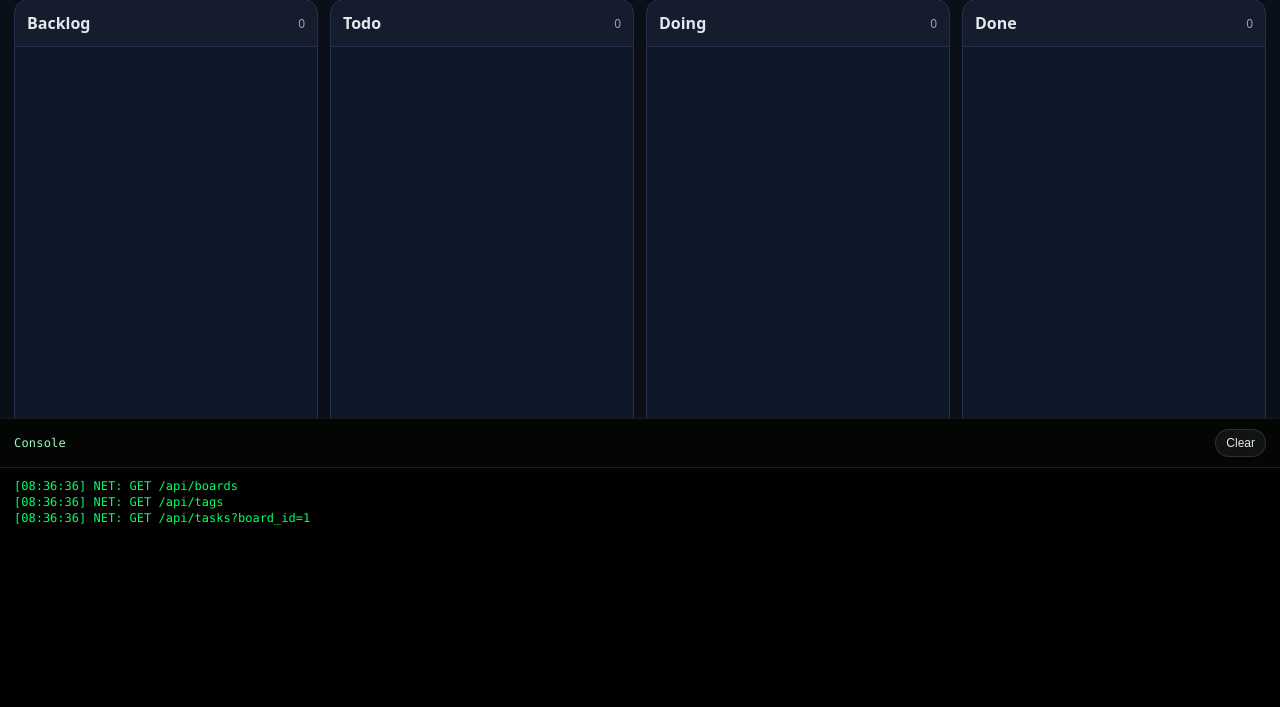
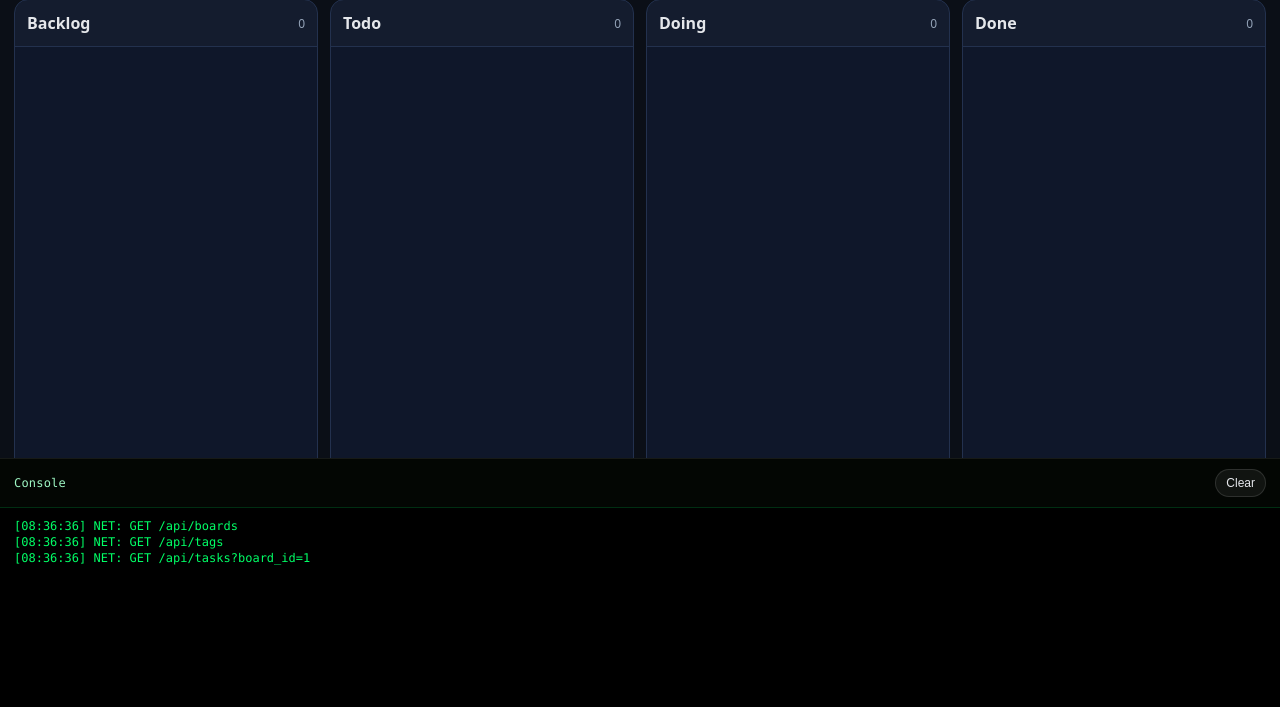
Before and after one commit to Schwarz-XU/simple-kanban, a Flask app: page / in a window 1280 px wide. Shown: the part 93-800 px from the top of the page. Run offline with Flask 3, Linux system fonts and the light colour scheme; data comes from the database, SQL or seed files in the repository; data that the repository does not hold is empty.

Commit message:
Resize console to ~1/4 viewport height

```diff
--- a/static/styles.css
+++ b/static/styles.css
@@ -246,7 +246,9 @@ button.link.danger { color: var(--danger); }
 .activity-log {
   margin: 0;
   padding: 10px 14px 14px;
-  height: 240px; /* fixed console area */
+  height: 25vh; /* console takes ~1/4 of the screen */
+  max-height: 320px;
+  min-height: 160px;
   overflow: auto; /* only console scrolls */
   color: #00ff66;
   background: #000;
```
